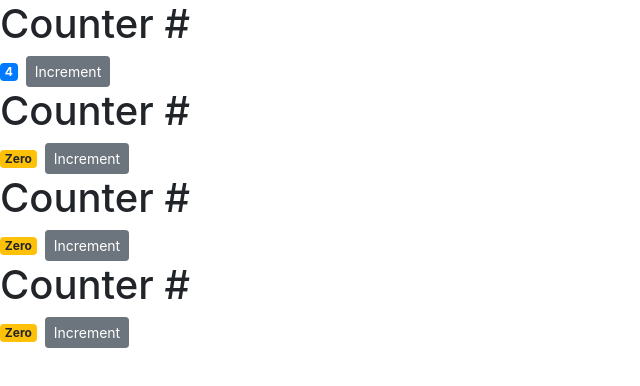
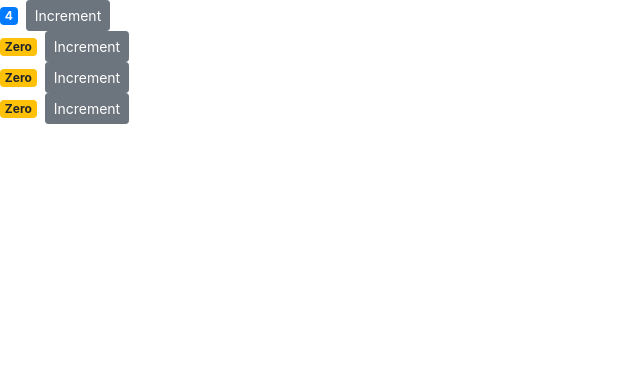
Before and after one commit to nghuuton/react-lession-1, a React (Create React App) app: page / in a window 1280 px wide. Shown: the top 386 px of the page, without its empty margins (0-640 px from the left). Built offline with nearby package versions, Linux system fonts and the light colour scheme.

Commit message:
Props Read Only

```diff
--- a/src/components/counter.jsx
+++ b/src/components/counter.jsx
@@ -20,10 +20,10 @@ class Counter extends Component {
 
   render() {
     const { value /*tags*/ } = this.state;
-    const { children } = this.props;
+    // const { children } = this.props;
     return (
       <div className="counter">
-        {children}
+        {/* {children} */}
         <span
           className={classNames("badge badge-primary mr-2", {
             "badge-warning": value === 0,
--- a/src/components/counters.jsx
+++ b/src/components/counters.jsx
@@ -19,7 +19,7 @@ class Counters extends Component {
       <div>
         {counters.map((count) => (
           <Counter key={count.id} value={count.value} id={counters.id}>
-            <h1>Counter #{counters.id}</h1>
+            {/* <h1>Counter #{counters.id}</h1> */}
           </Counter>
         ))}
       </div>
```
